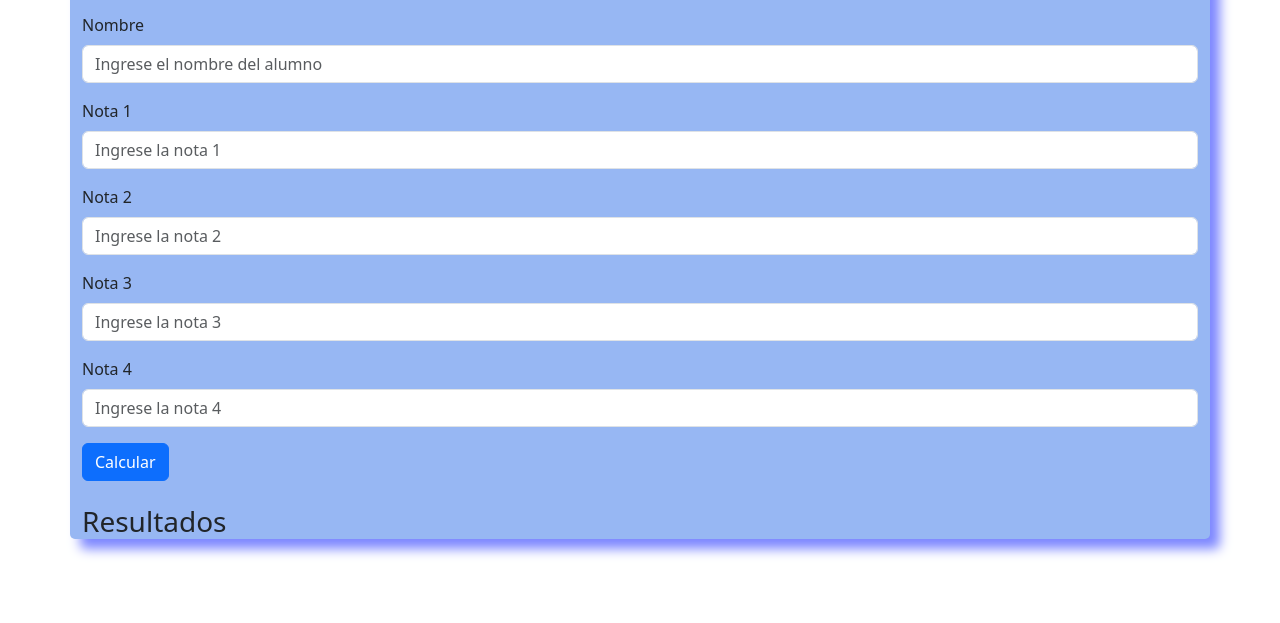
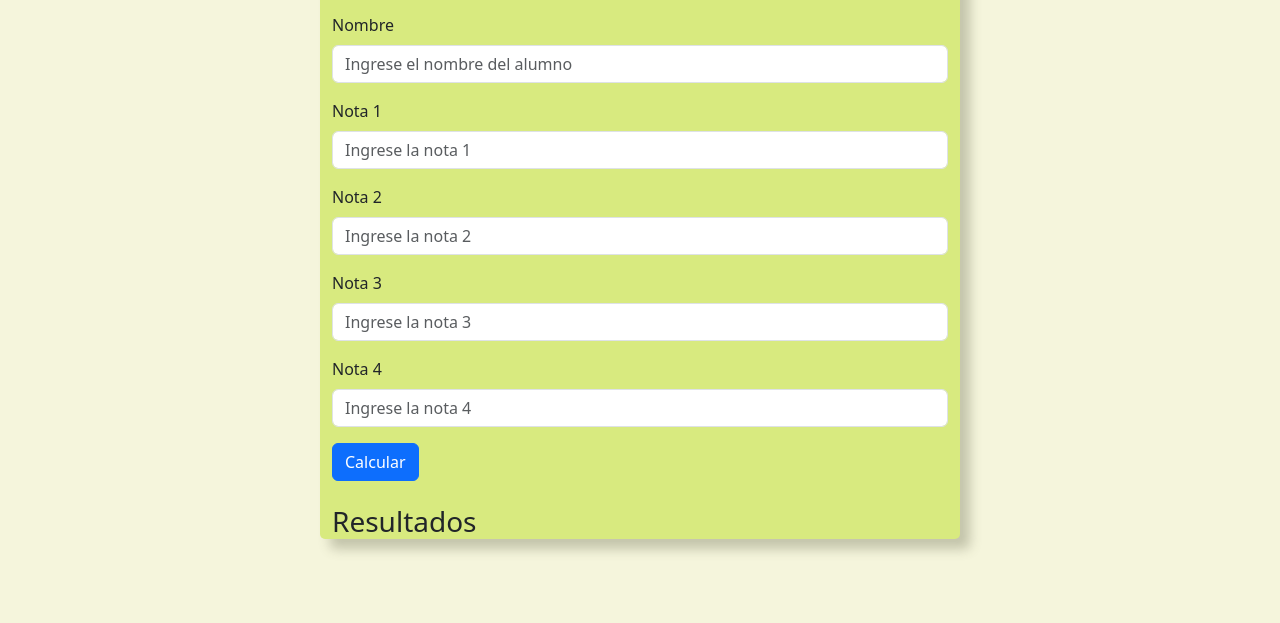
Before and after one commit to Gus-cmd/LaboratorioJs6_Constructor, a plain HTML site: page index.html in a window 1280 px wide. Shown: the part 177-800 px from the top of the page. Drawn offline with nearby package versions, Linux system fonts and the light colour scheme.

Commit message:
Añadiendo background al body

```diff
--- a/style.css
+++ b/style.css
@@ -1,7 +1,11 @@
+body{
+    background-color: beige;
+}
 .container{
-    background-color: rgb(151, 183, 243);
+    width: 80vh;
+    background-color: rgb(216, 234, 127);
     border-radius: 5px;
-    box-shadow: 10px 10px 12px rgb(125,135,325);
+    box-shadow: 10px 10px 12px rgba(77, 80, 56, 0.293);
 }
 
 h1{
```
